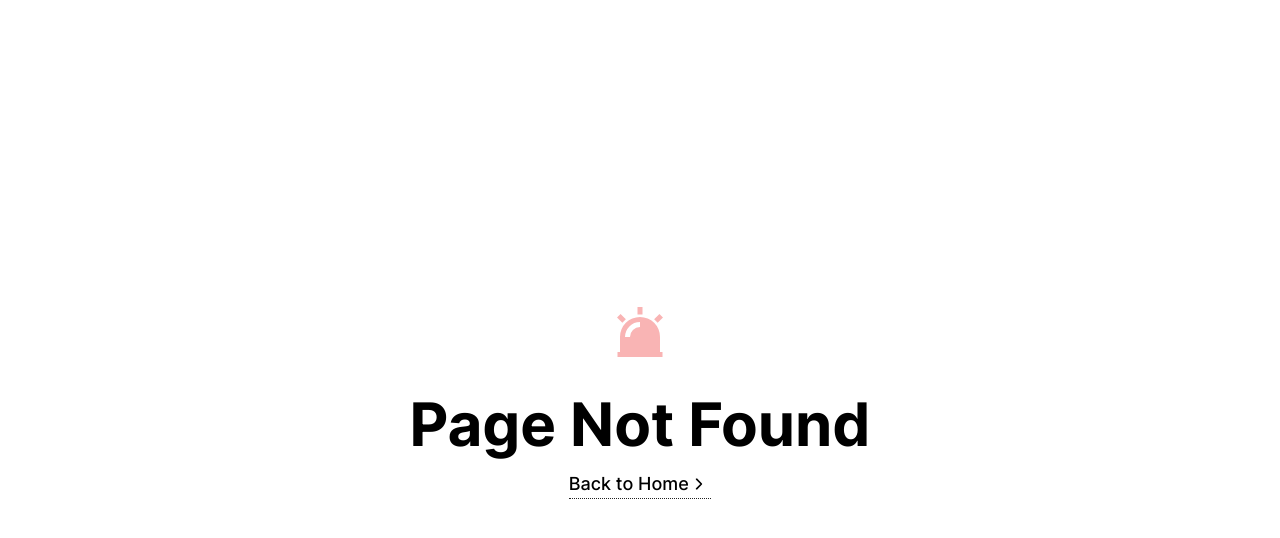
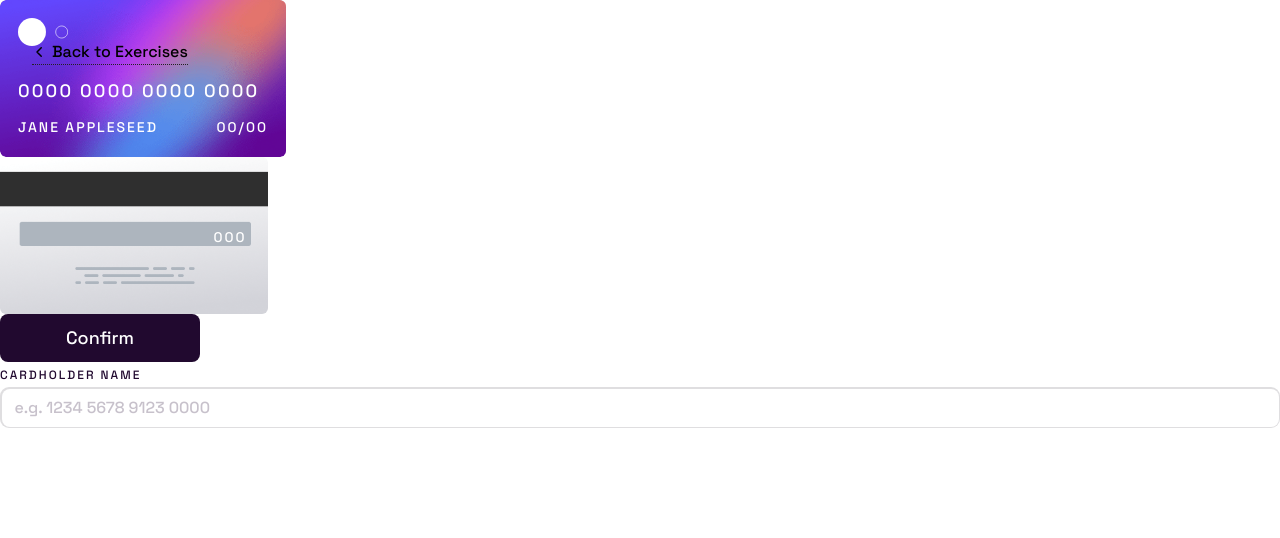
Before and after one commit to 15077693d/frontend-mentor-with-tailwind, a Next.js app: page /exercises/ex4 in a window 1280 px wide. Before the commit this address had no page. Shown: the top 538 px of the page. Built offline with nearby package versions, Linux system fonts and the light colour scheme.

Commit message:
feat: credit card basebutton input

```diff
--- a/src/components/common/ExerciseLayout.tsx
+++ b/src/components/common/ExerciseLayout.tsx
@@ -8,7 +8,7 @@ export default function ExerciseLayout({
   className,
   templateTitle,
 }: {
-  children: React.ReactNode;
+  children?: React.ReactNode;
   className: string;
   templateTitle: string;
 }) {
--- /dev/null
+++ b/src/components/ex4/Button.tsx
@@ -0,0 +1,11 @@
+import { ReactNode } from 'react';
+
+import Text from '@/components/ex4/Text';
+
+export default function BaseButton({ children }: { children?: ReactNode }) {
+  return (
+    <button className=' flex w-[100%] items-center justify-center rounded-[8px] bg-ex4-DeepViolet py-3 text-ex4-White'>
+      <Text type='HeadingL'>{children}</Text>
+    </button>
+  );
+}
--- /dev/null
+++ b/src/components/ex4/Card/BackCreditCard.tsx
@@ -0,0 +1,14 @@
+import Text from '@/components/ex4/Text';
+
+export default function BackCreditCard({ cvc = '000' }: { cvc?: string }) {
+  return (
+    <div className='relative h-[157px] w-[268px] rounded-[6px] bg-ex4-bgCardBack bg-cover bg-center'>
+      <Text
+        className='absolute right-[8%] top-[43%] text-ex4-White'
+        type='BodyL'
+      >
+        {cvc}
+      </Text>
+    </div>
+  );
+}
--- /dev/null
+++ b/src/components/ex4/Card/FrontCreditCard.tsx
@@ -0,0 +1,40 @@
+import Text from '@/components/ex4/Text';
+
+type FrontCreditCard = {
+  cardNumber?: string;
+  cardName?: string;
+  expMM?: string;
+  expYY?: string;
+};
+
+export function FrontCreditCard({
+  cardNumber = '0000 0000 0000 0000',
+  cardName = 'JANE APPLESEED',
+  expMM = '00',
+  expYY = '00',
+}: FrontCreditCard) {
+  return (
+    <div className='box-border flex h-[157px] w-[286px] flex-col justify-between rounded-[6px] bg-ex4-bgCardFront bg-cover p-[18px]'>
+      {/* eslint-disable  @next/next/no-img-element */}
+      <img
+        className='w-[20%]'
+        alt='credit-card-logo'
+        src='/images/projects/ex4/card-logo.svg'
+      />
+      <div>
+        <div className='mb-3 text-[18px] tracking-[2.2px] text-ex4-White'>
+          {cardNumber}
+        </div>
+        <div className='flex justify-between'>
+          <Text className='text-ex4-White' type='BodyL'>
+            {cardName}
+          </Text>
+          <Text
+            className='text-ex4-White'
+            type='BodyL'
+          >{`${expMM}/${expYY}`}</Text>
+        </div>
+      </div>
+    </div>
+  );
+}
--- /dev/null
+++ b/src/components/ex4/Input.tsx
@@ -0,0 +1,68 @@
+import clsx from 'clsx';
+import React from 'react';
+import { useEffect } from 'react';
+import { useState } from 'react';
+
+import Text from '@/components/ex4/Text';
+
+type InputType = {
+  placeholder?: string;
+  error: {
+    flag: boolean;
+    message?: string;
+  };
+  type: 'text' | 'number';
+};
+export default function Input({
+  placeholder = 'e.g. 1234 5678 9123 0000',
+  error = { flag: false },
+  type,
+}: InputType) {
+  const inputRef = React.useRef(null);
+  const [active, setActive] = useState<boolean>(false);
+  useEffect(() => {
+    const updateInputRefIsActive = () => {
+      if (typeof window !== 'undefined') {
+        setActive(inputRef.current === document.activeElement);
+      }
+    };
+    const unsetInputRefIsActive = () => {
+      setActive(false);
+    };
+    window.addEventListener('focusout', unsetInputRefIsActive);
+    window.addEventListener('focusin', updateInputRefIsActive);
+
+    return () => {
+      window.removeEventListener('focusin', updateInputRefIsActive);
+      window.removeEventListener('focusout', unsetInputRefIsActive);
+    };
+  }, []);
+  return (
+    <div className='w-[100%]'>
+      <div
+        className={clsx(
+          'mb-[5px] w-[100%] rounded-[9px] p-[1.5px]',
+          !active && !error.flag && 'bg-ex4-LightGrey',
+          active &&
+            !error.flag &&
+            'bg-gradient-to-r from-[#6348FE] to-[#610595]',
+          error.flag && 'bg-ex4-Red'
+        )}
+      >
+        <input
+          ref={inputRef}
+          type={type}
+          id='cardholder name'
+          className={clsx(
+            'w-[100%] rounded-[8px] border-none p-[7px] px-[13px] outline-none',
+            'placeholder-ex4-DeepViolet placeholder-opacity-25'
+          )}
+          placeholder={placeholder}
+        />
+      </div>
+      <Text type='BodyS' className='text-ex4-Red'>
+        {error.message || ''}
+      </Text>
+    </div>
+  );
+}
--- a/src/components/ex4/Text.tsx
+++ b/src/components/ex4/Text.tsx
@@ -12,7 +12,8 @@ export default function Text({
   const className = {
     BodyS: 'font-SpaceGrotesk font-[500] text-[12px] tracking-[0px] ',
     BodyM: 'font-SpaceGrotesk font-[500] text-[12px] tracking-[2px] ',
-    BodyL: 'font-SpaceGrotesk font-[500] text-[14px] tracking-[2px] ',
+    BodyL:
+      'text-[9px] tracking-[1.29px] font-SpaceGrotesk font-[500] md:text-[14px] md:tracking-[2px] ',
     HeadingL: 'font-SpaceGrotesk font-[500] text-[18px] tracking-[0px] ',
     HeadingXL:
       'font-SpaceGrotesk font-[500] text-[28px] tracking-[3.422222137451172px] ',
--- /dev/null
+++ b/src/pages/exercises/ex4.tsx
@@ -0,0 +1,33 @@
+import ExerciseLayout from '@/components/common/ExerciseLayout';
+import BaseButton from '@/components/ex4/Button';
+import BackCreditCard from '@/components/ex4/Card/BackCreditCard';
+import { FrontCreditCard } from '@/components/ex4/Card/FrontCreditCard';
+import Input from '@/components/ex4/Input';
+import Text from '@/components/ex4/Text';
+
+export default function InteractiveCardDetailsForm() {
+  return (
+    <ExerciseLayout
+      className='bg-ex3-White font-SpaceGrotesk font-medium'
+      templateTitle='Interactive Card Details Form'
+    >
+      <FrontCreditCard />
+      <BackCreditCard />
+      <div className='w-[200px]'>
+        <BaseButton>Confirm</BaseButton>
+      </div>
+      <label htmlFor='cardholder name'>
+        <Text type='BodyM' className='uppercase text-ex4-DeepViolet'>
+          Cardholder Name
+        </Text>
+      </label>
+      <Input
+        error={{
+          flag: false,
+          message: undefined,
+        }}
+        type='number'
+      />
+    </ExerciseLayout>
+  );
+}
--- a/src/styles/globals.css
+++ b/src/styles/globals.css
@@ -29,6 +29,11 @@
 }
 
 @layer base {
+  input[type='number']::-webkit-inner-spin-button,
+  input[type='number']::-webkit-outer-spin-button {
+    -webkit-appearance: none;
+    margin: 0;
+  }
   /* inter var - latin */
   @font-face {
     font-family: 'Inter';
--- a/tailwind.config.js
+++ b/tailwind.config.js
@@ -7,6 +7,8 @@ module.exports = {
   theme: {
     extend: {
       backgroundImage: {
+        'ex4-bgCardFront': "url('/images/projects/ex4/bg-card-front.png')",
+        'ex4-bgCardBack': "url('/images/projects/ex4/bg-card-back.png')",
         'ex1-cartIcon': "url('/images/projects/ex1/image-product-desktop.jpg')",
         'ex1-product-desktop':
           "url('/images/projects/ex1/image-product-desktop.jpg')",
```
